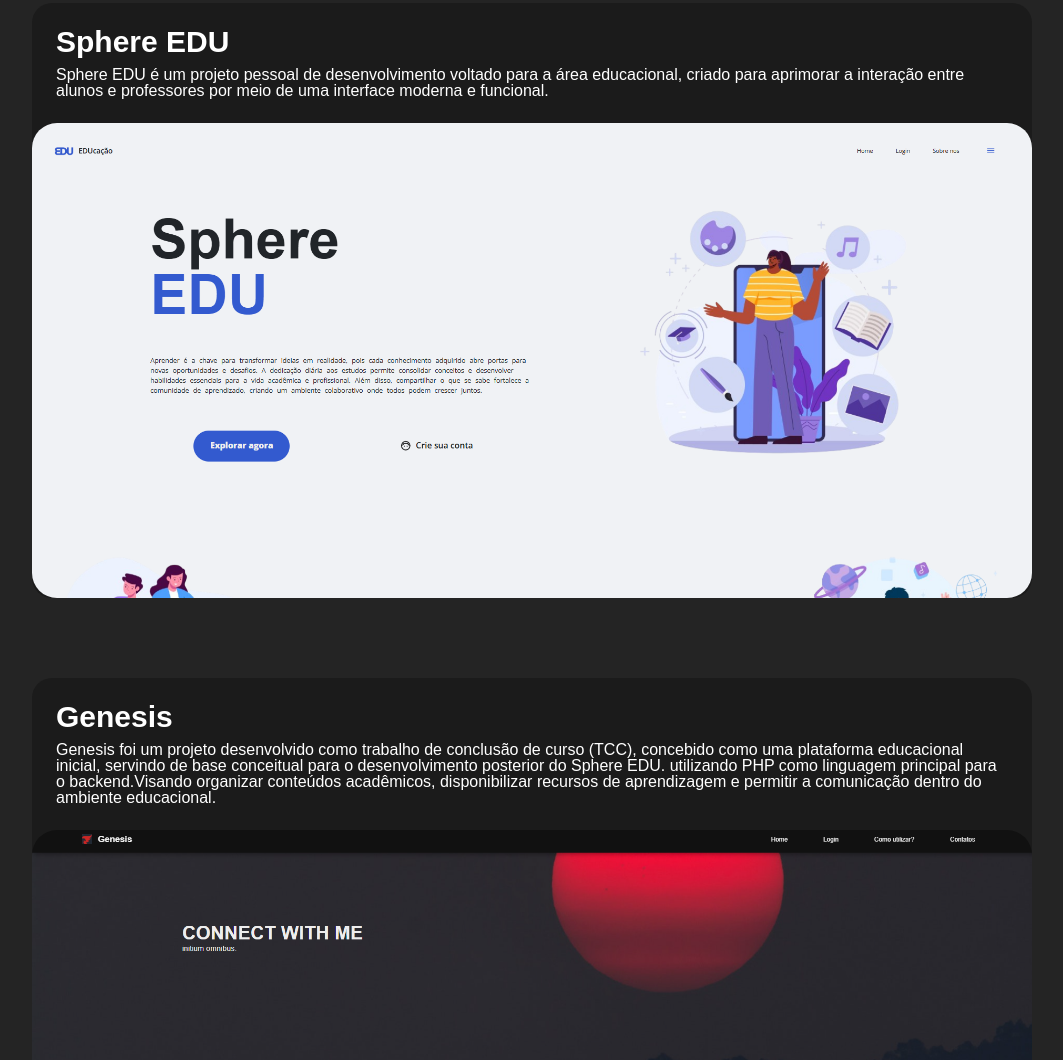
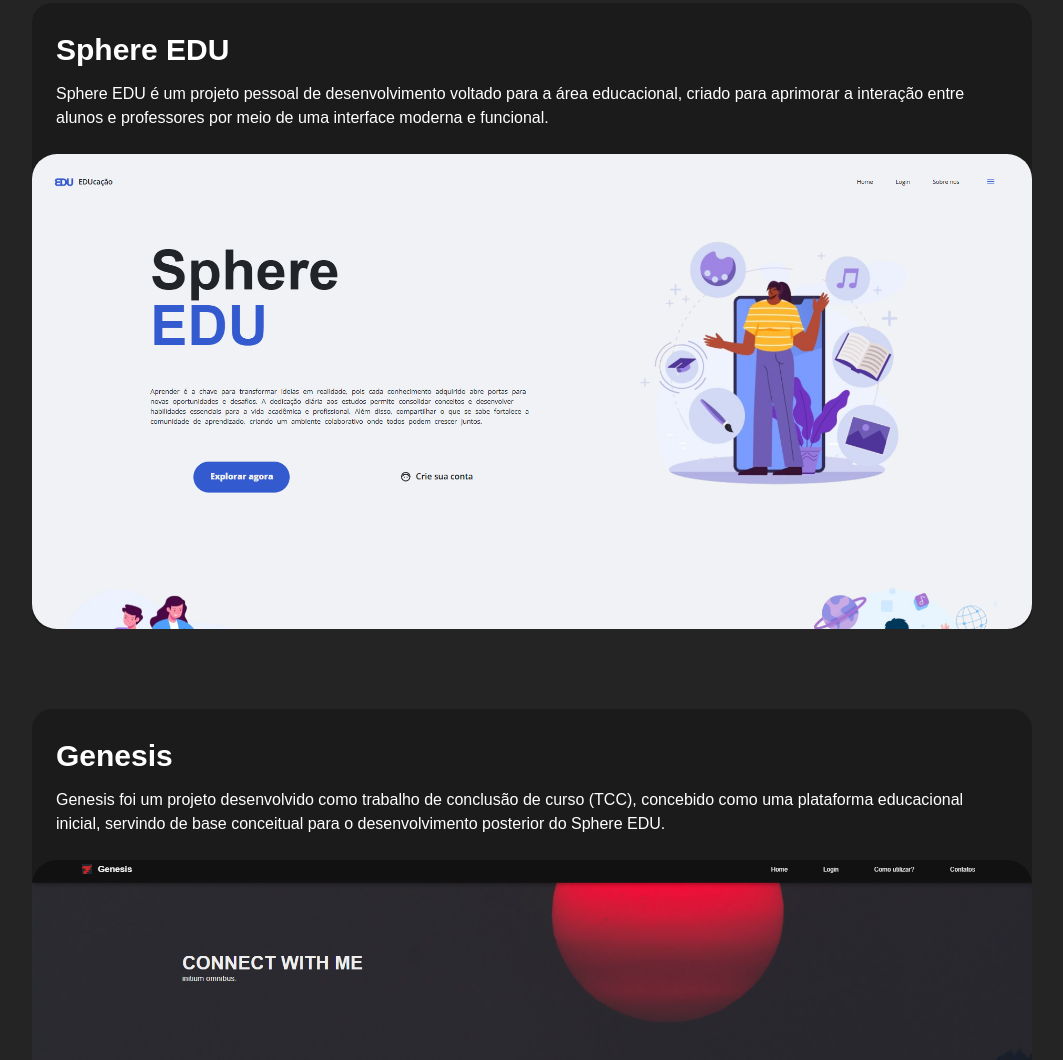
Before and after one commit to luiznicassio/portifolio2, a plain HTML site: page index.html in a window 1280 px wide. Shown: the part 766-1826 px from the top of the page, without its empty margins (108-1171 px from the left). Drawn offline with nearby package versions, Linux system fonts and the light colour scheme; a web font is replaced by a local one.

```diff
--- a/index.html
+++ b/index.html
@@ -52,7 +52,7 @@
                             <div class="texto_projeto">
                                      <h2 class="titulo_projeto">Genesis</h2>
                                      <p>
-                                        Genesis foi um projeto desenvolvido como trabalho de conclusão de curso (TCC), concebido como uma plataforma educacional inicial, servindo de base conceitual para o desenvolvimento posterior do Sphere EDU. utilizando PHP como linguagem principal para o backend.Visando organizar conteúdos acadêmicos, disponibilizar recursos de aprendizagem e permitir a comunicação dentro do ambiente educacional.
+                                        Genesis foi um projeto desenvolvido como trabalho de conclusão de curso (TCC), concebido como uma plataforma educacional inicial, servindo de base conceitual para o desenvolvimento posterior do Sphere EDU.
                                      </p>
                             </div>
                             <div class="projetos_img">
--- a/style.css
+++ b/style.css
@@ -142,6 +142,7 @@
 .texto_projeto{
     padding: 1.5em;
     font-family: var(--font-primaria);
+     line-height: 1.5;
 }
 .texto_projeto h2{
     font-size: 30px;
```
